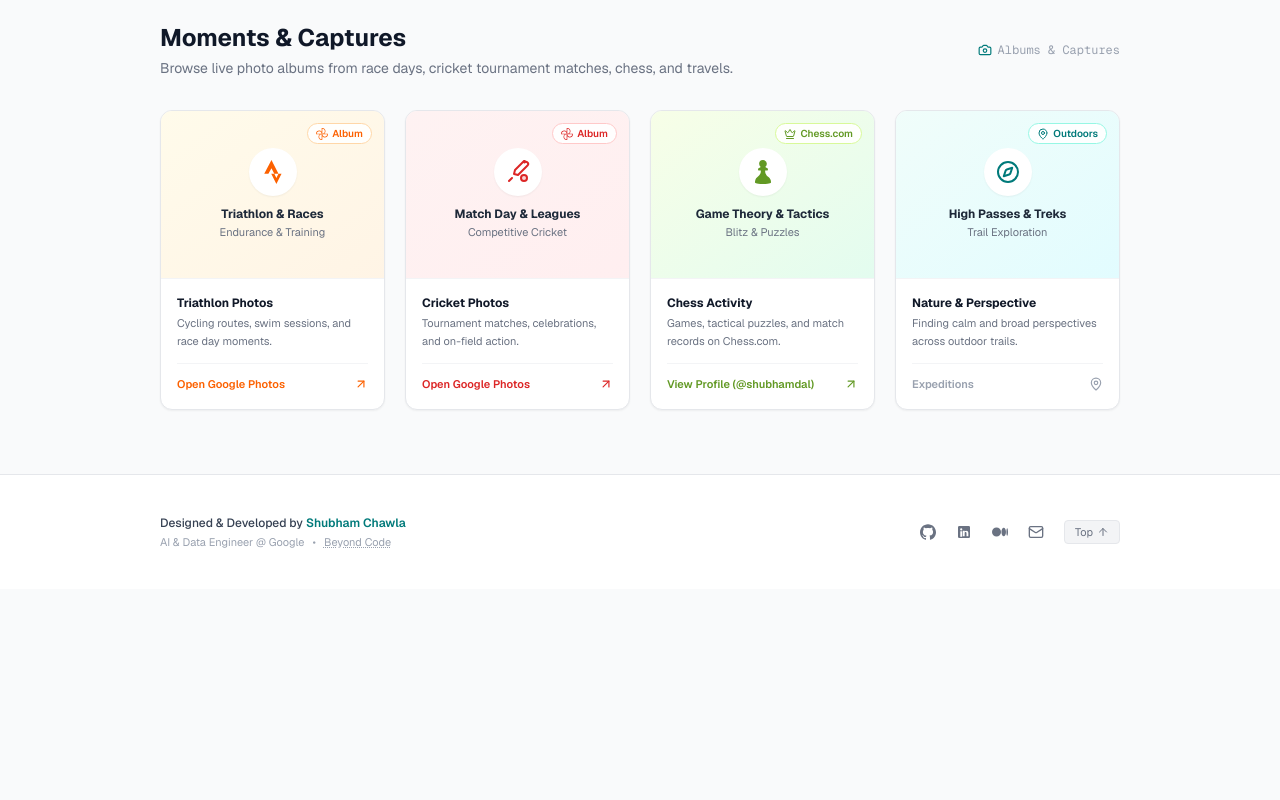
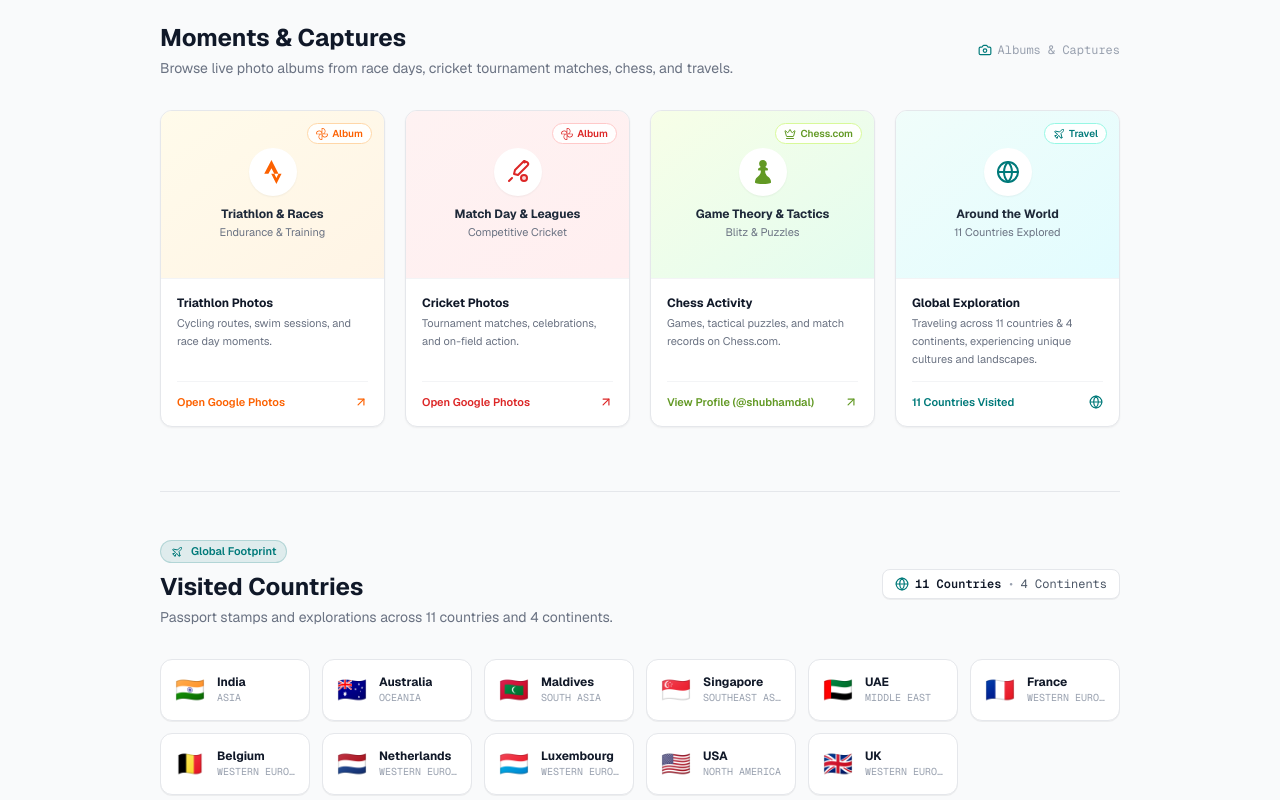
Before and after one commit to shubhamgoogle/shubham-portfolio, a Next.js app: page /beyond-code in a window 1280 px wide. Shown: the part 900-1700 px from the top of the page. Before the commit the page ends 1489 px from the top, so only its background shows below. Built offline with nearby package versions, Linux system fonts and the light colour scheme.

Commit message:
feat: update travel section and add visited countries with flags

```diff
--- a/src/app/beyond-code/page.tsx
+++ b/src/app/beyond-code/page.tsx
@@ -1,8 +1,9 @@
 "use client";
 
 import Link from "next/link";
-import { ArrowLeft, ExternalLink, Activity, Trophy, Crown, Camera, MapPin, Compass, ArrowUpRight } from "lucide-react";
+import { ArrowLeft, ExternalLink, Activity, Trophy, Crown, Camera, MapPin, Compass, ArrowUpRight, Globe, Plane } from "lucide-react";
 import { StravaIcon, CricketIcon, ChessComIcon, GooglePhotosIcon } from "@/components/Icons";
+import { portfolioData } from "@/data/portfolio";
 import Footer from "@/components/Footer";
 
 export default function BeyondCodePage() {
@@ -325,35 +326,81 @@ export default function BeyondCodePage() {
                 </div>
               </a>
 
-              {/* Photo Card 4: Mountains & Nature */}
+              {/* Photo Card 4: Around the World Travel */}
               <div className="bg-white rounded-xl border border-gray-200 overflow-hidden shadow-xs flex flex-col group">
                 <div className="aspect-[4/3] bg-gradient-to-br from-teal-50 to-cyan-100/60 flex flex-col items-center justify-center text-gray-500 p-5 relative overflow-hidden">
                   <div className="w-12 h-12 rounded-full bg-white shadow-xs flex items-center justify-center text-[#007a7a] mb-2.5 group-hover:scale-110 transition-transform">
-                    <Compass className="w-6 h-6" />
+                    <Globe className="w-6 h-6" />
                   </div>
-                  <span className="text-xs font-bold text-gray-800">High Passes &amp; Treks</span>
-                  <span className="text-[11px] text-gray-500 mt-0.5">Trail Exploration</span>
+                  <span className="text-xs font-bold text-gray-800">Around the World</span>
+                  <span className="text-[11px] text-gray-500 mt-0.5">11 Countries Explored</span>
 
                   <div className="absolute top-3 right-3 bg-white/90 backdrop-blur-xs border border-teal-200 text-[#007a7a] text-[10px] font-semibold px-2 py-0.5 rounded-full flex items-center gap-1">
-                    <MapPin className="w-3 h-3" />
-                    <span>Outdoors</span>
+                    <Plane className="w-3 h-3" />
+                    <span>Travel</span>
                   </div>
                 </div>
                 <div className="p-4 border-t border-gray-100 flex-1 flex flex-col justify-between">
                   <div>
                     <h4 className="text-xs font-bold text-gray-900">
-                      Nature &amp; Perspective
+                      Global Exploration
                     </h4>
                     <p className="text-[11px] text-gray-500 mt-1 leading-relaxed">
-                      Finding calm and broad perspectives across outdoor trails.
+                      Traveling across 11 countries &amp; 4 continents, experiencing unique cultures and landscapes.
                     </p>
                   </div>
-                  <div className="pt-3 mt-3 border-t border-gray-100 flex items-center justify-between text-[11px] font-semibold text-gray-400">
-                    <span>Expeditions</span>
-                    <MapPin className="w-3.5 h-3.5" />
+                  <div className="pt-3 mt-3 border-t border-gray-100 flex items-center justify-between text-[11px] font-semibold text-[#007a7a]">
+                    <span>11 Countries Visited</span>
+                    <Globe className="w-3.5 h-3.5" />
                   </div>
                 </div>
               </div>
+            </div>
+          </div>
+
+          {/* Visited Countries Section */}
+          <div className="border-t border-gray-200 pt-12 mt-16">
+            <div className="flex flex-col sm:flex-row sm:items-center justify-between gap-4 mb-8">
+              <div>
+                <div className="inline-flex items-center gap-2 px-2.5 py-0.5 rounded-full text-[11px] font-semibold bg-[#007a7a]/10 text-[#007a7a] border border-[#007a7a]/20 mb-2">
+                  <Plane className="w-3 h-3" />
+                  <span>Global Footprint</span>
+                </div>
+                <h3 className="text-xl sm:text-2xl font-bold text-gray-900">
+                  Visited Countries
+                </h3>
+                <p className="text-xs sm:text-sm text-gray-500 mt-1">
+                  Passport stamps and explorations across 11 countries and 4 continents.
+                </p>
+              </div>
+              <div className="inline-flex items-center gap-1.5 text-xs text-gray-600 font-mono bg-white px-3 py-1.5 rounded-lg border border-gray-200 shadow-2xs">
+                <Globe className="w-3.5 h-3.5 text-[#007a7a]" />
+                <span className="font-semibold text-gray-900">11 Countries</span>
+                <span className="text-gray-400">•</span>
+                <span>4 Continents</span>
+              </div>
+            </div>
+
+            {/* Countries Grid */}
+            <div className="grid grid-cols-2 sm:grid-cols-3 md:grid-cols-4 lg:grid-cols-6 gap-3">
+              {portfolioData.personal.hobbies.visitedCountries.map((country) => (
+                <div
+                  key={country.name}
+                  className="bg-white rounded-xl border border-gray-200 p-3.5 shadow-2xs hover:shadow-sm hover:border-[#007a7a]/40 hover:-translate-y-0.5 transition-all flex items-center gap-3 group"
+                >
+                  <span className="text-2xl select-none" role="img" aria-label={country.name}>
+                    {country.flag}
+                  </span>
+                  <div className="min-w-0">
+                    <p className="text-xs font-bold text-gray-900 group-hover:text-[#007a7a] transition-colors truncate">
+                      {country.name}
+                    </p>
+                    <p className="text-[10px] text-gray-400 font-mono uppercase truncate">
+                      {country.region}
+                    </p>
+                  </div>
+                </div>
+              ))}
             </div>
           </div>
         </div>
--- a/src/data/portfolio.ts
+++ b/src/data/portfolio.ts
@@ -77,6 +77,19 @@ export const portfolioData = {
         triathlon: "https://photos.app.goo.gl/FqYPM5RDYxY5o2YK9",
         cricket: "https://photos.app.goo.gl/39nvdnAWToizzqgE6",
       },
+      visitedCountries: [
+        { name: "India", flag: "🇮🇳", region: "Asia" },
+        { name: "Australia", flag: "🇦🇺", region: "Oceania" },
+        { name: "Maldives", flag: "🇲🇻", region: "South Asia" },
+        { name: "Singapore", flag: "🇸🇬", region: "Southeast Asia" },
+        { name: "UAE", flag: "🇦🇪", region: "Middle East" },
+        { name: "France", flag: "🇫🇷", region: "Western Europe" },
+        { name: "Belgium", flag: "🇧🇪", region: "Western Europe" },
+        { name: "Netherlands", flag: "🇳🇱", region: "Western Europe" },
+        { name: "Luxembourg", flag: "🇱🇺", region: "Western Europe" },
+        { name: "USA", flag: "🇺🇸", region: "North America" },
+        { name: "UK", flag: "🇬🇧", region: "Western Europe" },
+      ],
     },
   },
 
```
